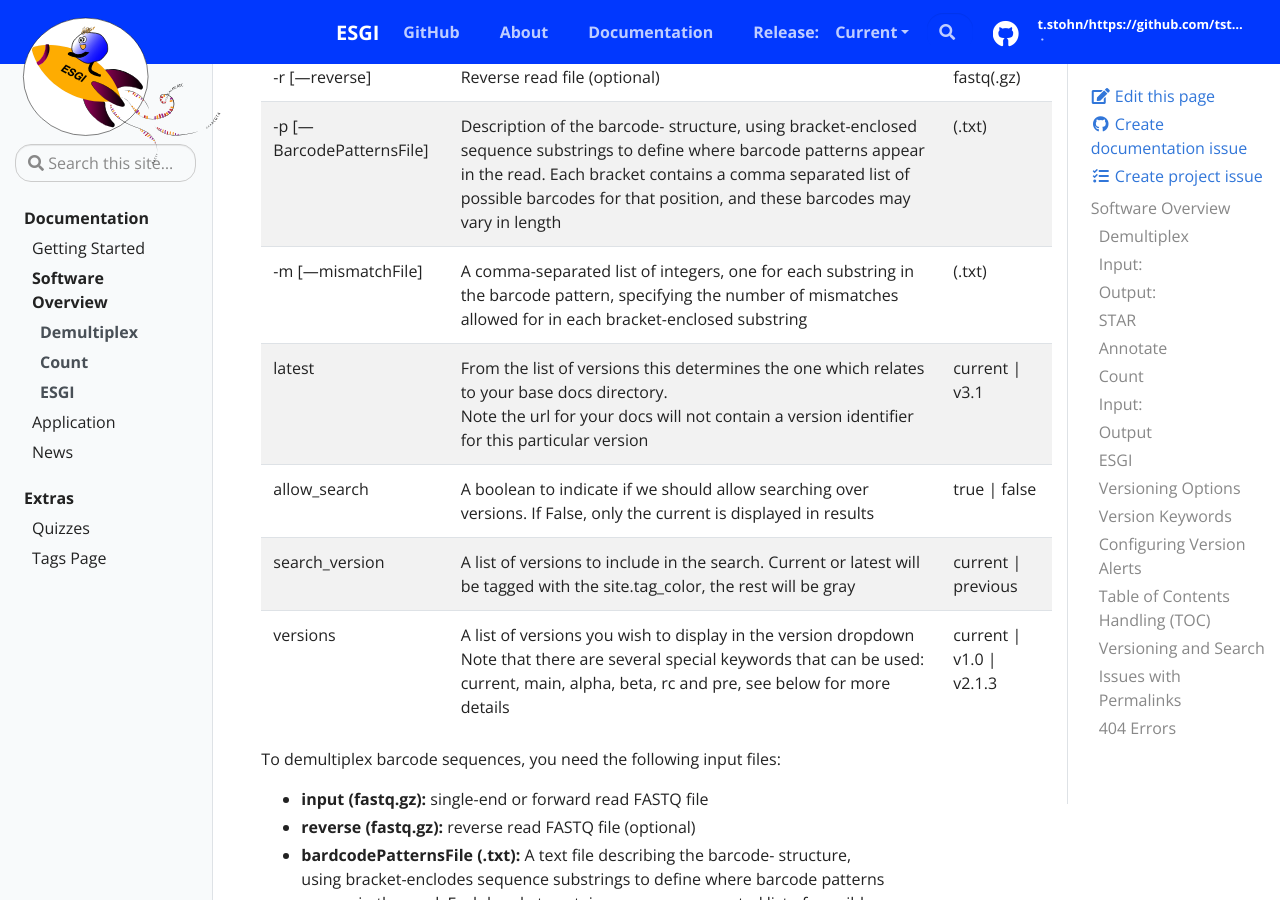
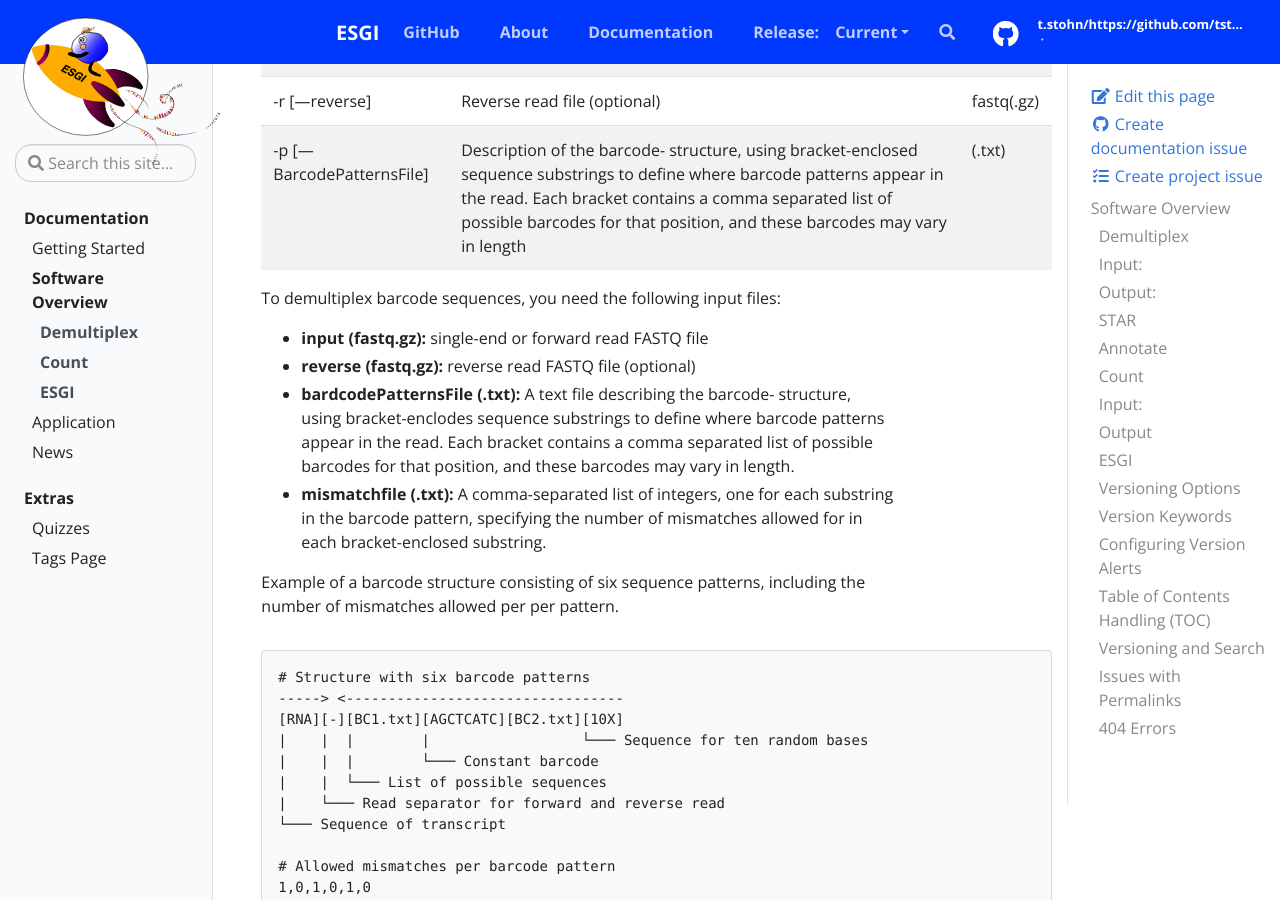
Before and after one commit to tstohn/ESGI.documentation, a Jekyll site: the page built from _docs/software-overview.md, in a window 1280 px wide and 900 px high, scrolled down 1025 px. Built offline with Jekyll 4.4.1, drawn with Linux system fonts in a browser that asks for light colours.

Commit message:
table test

```diff
--- a/_docs/software-overview.md
+++ b/_docs/software-overview.md
@@ -23,12 +23,6 @@ Demultiplex assigns sequencing reads to their barcode-encoded single-cell and fe
 | -i [---input] | Single-end or forward read file | fastq(.gz)
 | -r [---reverse] | Reverse read file (optional) | fastq(.gz)
 | -p [---BarcodePatternsFile] | Description of the barcode- structure, using bracket-enclosed sequence substrings to define where barcode patterns appear in the read. Each bracket contains a comma separated list of possible barcodes for that position, and these barcodes may vary in length | (.txt)
-|  -m [---mismatchFile] |  A comma-separated list of integers, one for each substring in the barcode pattern, specifying the number of mismatches allowed for in each bracket-enclosed substring | (.txt)
-| latest | From the list of versions this determines the one which relates to your base docs directory.<br/> Note the url for your docs will not contain a version identifier for this particular version| current \| v3.1
-| allow_search | A boolean to indicate if we should allow searching over versions. If False, only the current is displayed in results | true \| false
-| search_version | A list of versions to include in the search. Current or latest will be tagged with the site.tag_color, the rest will be gray | current \| previous
-| versions | A list of versions you wish to display in the version dropdown <br/> Note that there are several special keywords that can be used: current, main, alpha, beta, rc and pre, see below for more details  | current \| v1.0 \| v2.1.3
-
 
 To demultiplex barcode sequences, you need the following input files:
 - **input (fastq.gz):** single-end or forward read FASTQ file
```
